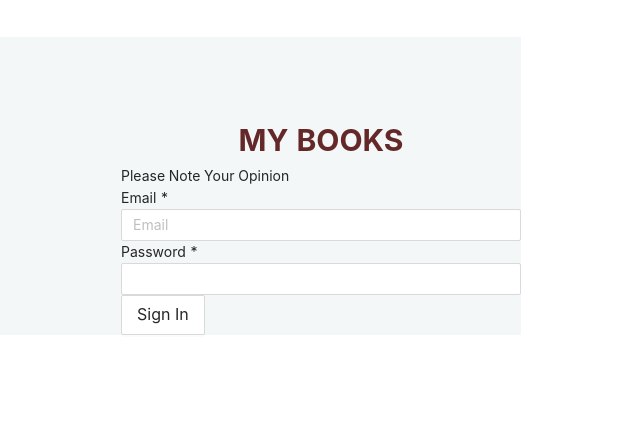
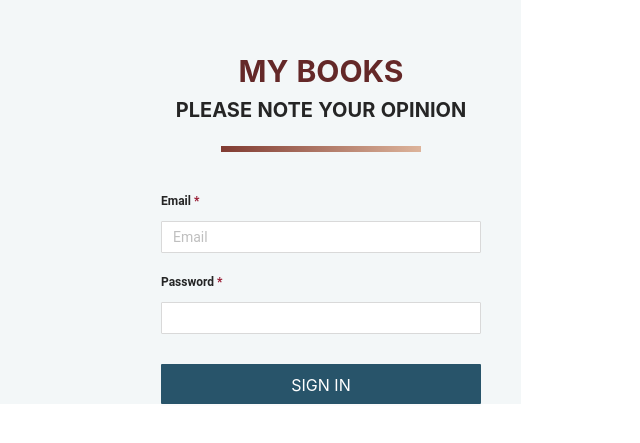
Before and after one commit to Liv0130/react-mybooks-app, a React (Create React App) app: page /signin in a window 1280 px wide. Shown: the part 239-682 px from the top of the page, without its empty margins (519-1159 px from the left). Built offline with nearby package versions, Linux system fonts and the light colour scheme.

Commit message:
Decorated login page

```diff
--- a/src/components/Signin.tsx
+++ b/src/components/Signin.tsx
@@ -8,30 +8,31 @@ export default function Signin() {
         <Col span={12}></Col>
         <Col span={12}>
           <div className={styles.signin_title}>My Books</div>
-          <div>Please Note Your Opinion</div>
-          <div />
-          <div>
+          <div className={styles.signin_subtitle}>Please Note Your Opinion</div>
+          <div className={styles.signin_underline} />
+          <div className={styles.email_title}>
             Email
-            <span> *</span>
+            <span className={styles.required}> *</span>
           </div>
-          <div>
+          <div className={styles.input_area}>
             <Input
             placeholder="Email"
             autoComplete="email"
-            name="email"/>
+            name="email" className={styles.input}/>
           </div>
-          <div>
+          <div className={styles.password_title}>
             Password
-            <span> *</span>
+            <span className={styles.required}> *</span>
           </div>
-          <div>
+          <div className={styles.input_area}>
             <Input
             type="password"
             autoComplete="current-password"
-            name="password"/>
+            name="password"
+            className={styles.input}/>
           </div>
-          <div>
-            <Button size="large">Sign In</Button>
+          <div className={styles.button_area}>
+            <Button size="large" className={styles.button}>Sign In</Button>
           </div>
         </Col>
       </Row>
```
